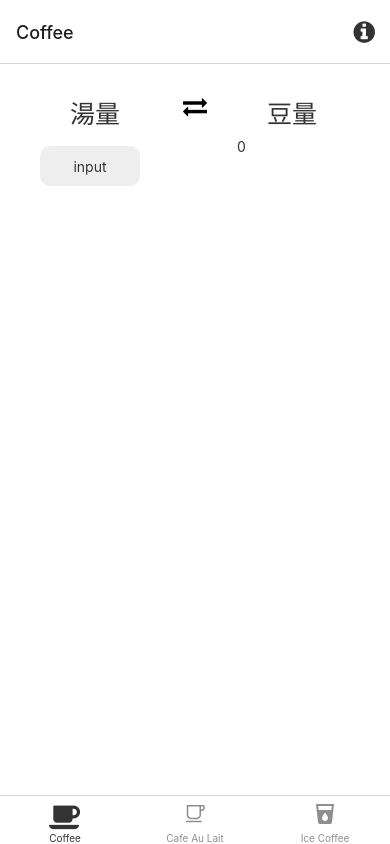
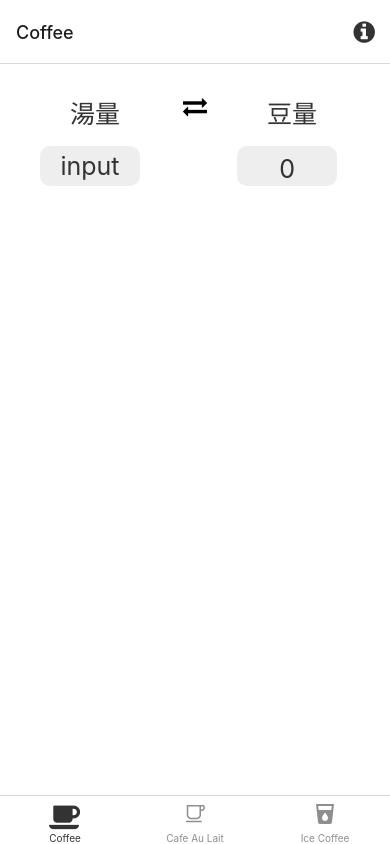
Before and after one commit to yk-mt12/coffee-app-mobile, a React Native app: screen /Normal in a window 390 px wide. Built offline with nearby package versions, Linux system fonts and the light colour scheme; what expo-linking would draw is missing.

Commit message:
計算を行うロジックの追加

```diff
--- a/components/Input/WaterInput.tsx
+++ b/components/Input/WaterInput.tsx
@@ -41,6 +41,7 @@ const styles = StyleSheet.create({
     borderRadius: 10,
     width: 100,
     height: 40,
+    fontSize: 25,
     textAlign: 'center',
   },
   dark: {
--- a/components/View/AmountBox.tsx
+++ b/components/View/AmountBox.tsx
@@ -14,19 +14,14 @@ export const AmountBox = (props: WaterViewType) => {
   return (
     <View style={styles.container}>
       <Text style={styles.title}>{title}</Text>
-      {/* TODO: 左に湯量があるときフォームは表示しない。  */}
       {isLeftWater ? (
-        <>
         <View>
           <AmountInput />
         </View>
-        </>
       ) : (
-        <>
         <View>
           <AmountView />
         </View>
-        </>
       )}
     </View>
   );
--- a/components/View/AmountView.tsx
+++ b/components/View/AmountView.tsx
@@ -1,13 +1,39 @@
-import React from "react"
-import { useSelector } from "react-redux";
+import React from 'react';
+import { useColorScheme, StyleSheet } from 'react-native';
+import { useSelector } from 'react-redux';
 import { Text, View } from '../Themed';
 
+export const AmountView = () => {
+  const isDarkMode = useColorScheme() === 'dark';
+  const amount = useSelector((state) => state.amount.amount);
 
-export const AmountView = () => {
-  const amount = useSelector((state) => state.amount.amount)
   return (
-    <View>
-      <Text>{amount}</Text>
+    <View style={[styles.container, isDarkMode ? styles.dark : styles.light]}>
+      <Text style={styles.text}>{amount}</Text>
     </View>
-  )
-}
+  );
+};
+
+const styles = StyleSheet.create({
+  container: {
+    padding: 8,
+    marginTop: 8,
+    marginRight: 10,
+    borderRadius: 10,
+    width: 100,
+    height: 40,
+    textAlign: 'center',
+  },
+  text: {
+    fontSize: 25,
+    textAlign: 'center',
+  },
+  dark: {
+    color: '#fff',
+    backgroundColor: 'rgba(0, 0, 0, 0.09)',
+  },
+  light: {
+    color: '#333',
+    backgroundColor: 'rgba(64, 64, 64, 0.09)',
+  },
+});
--- a/components/View/WaterBox.tsx
+++ b/components/View/WaterBox.tsx
@@ -14,17 +14,13 @@ export const WaterBox = (props: WaterViewType) => {
     <View style={styles.container}>
       <Text style={styles.title}>{title}</Text>
       {isLeftWater ? (
-        <>
         <View>
           <WaterView />
         </View>
-        </>
       ) : (
-        <>
         <View>
           <WaterInput />
         </View>
-        </>
       )}
     </View>
   );
--- a/redux/ratioSlice.ts
+++ b/redux/ratioSlice.ts
@@ -5,7 +5,7 @@ export type ratioState = {
 };
 
 export const initialState: ratioState = {
-  ratio: 0,
+  ratio: 16,
 };
 
 export const ratioSlice = createSlice({
```
Also changed, not shown: components/logic/Calculate.ts (added, +29 -0 lines). Lines whose indentation alone changed are shown as unchanged.
